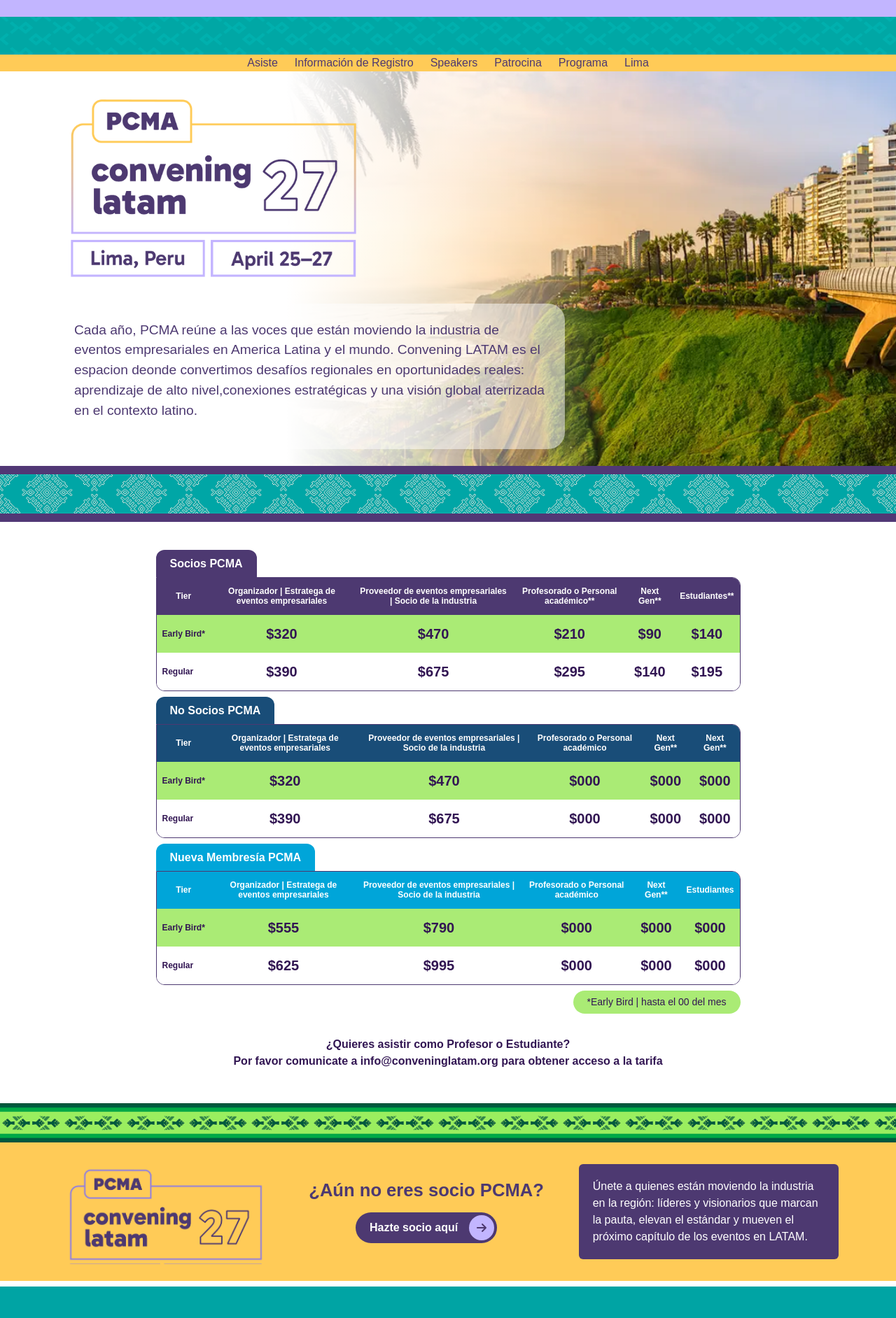
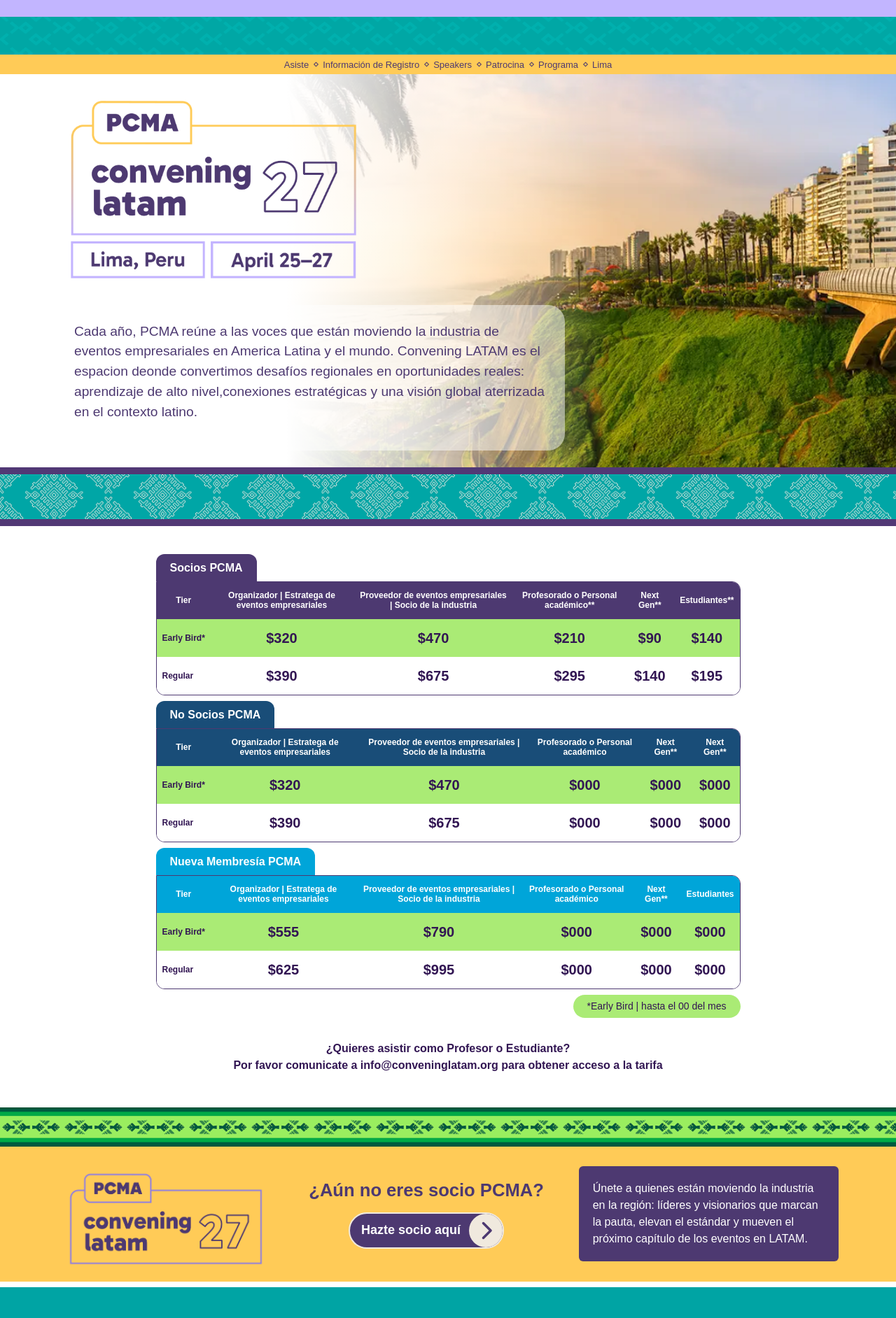
Before and after one commit to axel-rosas/convening-latam-27, a React (Vite) app: page / in a window 1280 px wide. Shown: the top 1884 px of the page at 70% size. Built offline with nearby package versions, Linux system fonts and the light colour scheme; a web font is replaced by a local one.

Commit message:
style: polish navigation partners and decorative elements

```diff
--- a/src/components/Divider/DividerB.module.css
+++ b/src/components/Divider/DividerB.module.css
@@ -3,12 +3,12 @@
 }
 .divider__border {
   width: 100%;
-  height: 12px;
+  height: 10px;
   background: #513875;
 }
 .divider__center {
   width: 100%;
-  height: 56px;
+  height: 64px;
   background: url(../../assets/images/decorative/divider-2.png) repeat-x scroll
     left center;
   background-size: contain;
--- a/src/components/Header/Header.module.css
+++ b/src/components/Header/Header.module.css
@@ -18,12 +18,40 @@
 }
 .navigation {
   background: #ffcb57;
+  padding-block: 0.125rem;
+}
+.navItems > div {
+  position: relative;
+  padding-inline: 0.75rem;
+}
+.navItems > div + div::before {
+  position: absolute;
+  top: 50%;
+  left: -2px;
+  width: 5px;
+  height: 5px;
+  border: 1px solid #4d3971;
+  transform: translateY(-50%) rotate(45deg);
+  content: "";
+  pointer-events: none;
 }
 .nav__item {
   text-decoration: none;
   color: #4d3971;
   font-weight: 500;
+  font-size: 0.875rem;
+  line-height: 1.5;
   transition: color ease-in-out 0.2s;
+}
+
+@media (min-width: 992px) {
+  .nav__item {
+    font-size: 0.8125rem;
+  }
+
+  .navItems > div {
+    padding-inline: 0.625rem;
+  }
 }
 .nav__item:hover {
   color: #00a4a4;
--- a/src/components/Header/Header.tsx
+++ b/src/components/Header/Header.tsx
@@ -28,7 +28,7 @@ const Header = () => {
       <div className={styles.divider}></div>
       <nav className={styles.navigation} aria-label="Navegación principal">
         <div className="container-fluid container-md">
-          <div className="row justify-content-center">
+          <div className={`row justify-content-center ${styles.navItems}`}>
             <div className="col-auto text-center">
               <span aria-disabled="true" className={styles.nav__item}>
                 Asiste
--- a/src/components/LogoGrid/LogoGrid.module.css
+++ b/src/components/LogoGrid/LogoGrid.module.css
@@ -1,5 +1,5 @@
 .panel {
-  width: min(100%, 780px);
+  width: min(100%, var(--logo-panel-width, 780px));
   margin-inline: auto;
   padding: 1rem;
   background: #fff;
@@ -31,9 +31,24 @@
   display: block;
   width: 100%;
   height: 100%;
+  max-width: 130px;
+  max-height: 72px;
+  object-fit: contain;
+}
+
+.featured img {
   max-width: 150px;
-  max-height: 80px;
-  object-fit: contain;
+  max-height: 90px;
+}
+
+.item img[src*="procolombia-logo"],
+.item img[src*="mdc-logo"] {
+  max-width: 115px;
+}
+
+.item img[src*="a3-logo"] {
+  max-width: 100px;
+  max-height: 64px;
 }
 
 @media (min-width: 576px) {
--- a/src/components/MembershipBanner/MembershipBanner.module.css
+++ b/src/components/MembershipBanner/MembershipBanner.module.css
@@ -12,7 +12,7 @@
 }
 
 .brand {
-  aspect-ratio: 2 / 1;
+  aspect-ratio: 2.06 / 1;
   overflow: hidden;
   width: min(100%, 300px);
   margin-inline: auto;
@@ -37,10 +37,11 @@
 
 .link {
   display: inline-flex;
-  gap: 1rem;
+  gap: 0.75rem;
   align-items: center;
   min-height: 44px;
-  padding: 0.25rem 0.25rem 0.25rem 1.25rem;
+  padding: 0 0 0 1rem;
+  border: 2px solid #f0e9de;
   border-radius: 100px;
   background: #4d3971;
   color: #fff;
@@ -52,10 +53,12 @@
   display: grid;
   width: 36px;
   height: 36px;
+  flex: 0 0 36px;
   place-items: center;
   border-radius: 50%;
-  background: #c2b5ff;
+  background: #f0e9de;
   color: #4d3971;
+  font-size: 1.25rem;
 }
 
 .link:hover {
@@ -87,4 +90,15 @@
     width: 100%;
     max-width: 300px;
   }
+
+  .link {
+    font-size: 1.125rem;
+  }
+
+  .arrow {
+    width: 48px;
+    height: 48px;
+    flex-basis: 48px;
+    font-size: 1.75rem;
+  }
 }
--- a/src/components/MembershipBanner/MembershipBanner.tsx
+++ b/src/components/MembershipBanner/MembershipBanner.tsx
@@ -1,4 +1,4 @@
-import { FaArrowRight } from "react-icons/fa6";
+import { FaChevronRight } from "react-icons/fa6";
 import logo from "../../assets/images/branding/logo-3.png";
 import styles from "./MembershipBanner.module.css";
 
@@ -13,7 +13,7 @@ const MembershipBanner = () => {
           <h2 id="membership-title">¿Aún no eres socio PCMA?</h2>
           <a className={styles.link} href="#pricing">
             Hazte socio aquí
-            <span className={styles.arrow} aria-hidden="true"><FaArrowRight /></span>
+            <span className={styles.arrow} aria-hidden="true"><FaChevronRight /></span>
           </a>
         </div>
         <p className={styles.description}>
--- a/src/components/Partners/Partners.module.css
+++ b/src/components/Partners/Partners.module.css
@@ -4,13 +4,25 @@
 }
 
 .message {
-  padding-block: 1.5rem;
+  padding-block: 1.25rem;
   background: #500e43;
   color: #f3e7e2;
   font-size: 1rem;
   font-weight: 700;
   line-height: 1.3;
   text-align: center;
+}
+
+.sponsorsGrid {
+  --logo-panel-width: 840px;
+}
+
+.association {
+  --logo-panel-width: 760px;
+}
+
+.media {
+  --logo-panel-width: 740px;
 }
 
 .message p {
@@ -53,8 +65,8 @@
 
 @media (min-width: 768px) {
   .message {
-    padding-block: 2rem;
-    font-size: 1.125rem;
+    padding-block: 1.75rem;
+    font-size: 1rem;
   }
 
   .lineBreak {
--- a/src/components/Partners/Partners.tsx
+++ b/src/components/Partners/Partners.tsx
@@ -22,12 +22,12 @@ const Partners = () => {
           <img className={styles.logo} src={logo} alt="PCMA Convening LATAM 27, Lima, Perú, April 25–27" />
           <h2 id="sponsors-title">Es presentado gracias a:</h2>
         </div>
-        <div className="container">
+        <div className={`container ${styles.sponsorsGrid}`}>
           <LogoGrid logos={sponsors} featuredLogos={featuredSponsors} label="Sponsors" />
         </div>
       </section>
       {partnerGroups.map((group) => (
-        <section key={group.id} aria-labelledby={`${group.id}-title`}>
+        <section key={group.id} className={group.id === "association-partners" ? styles.association : styles.media} aria-labelledby={`${group.id}-title`}>
           <h2 id={`${group.id}-title`} className={styles.groupTitle}>{group.title}</h2>
           <div className="container">
             <LogoGrid logos={group.logos} label={group.title} />
--- a/src/components/SpeakerCard/SpeakerCard.module.css
+++ b/src/components/SpeakerCard/SpeakerCard.module.css
@@ -27,8 +27,12 @@
   position: absolute;
   z-index: -1;
   background: var(--pattern-color);
-  mask: url("../../assets/images/decorative/pattern-purple.png") no-repeat center / contain;
-  filter: drop-shadow(1px 0 var(--pattern-color)) drop-shadow(-1px 0 var(--pattern-color)) drop-shadow(0 1px var(--pattern-color));
+  --pattern-mask: url("../../assets/images/decorative/pattern-purple.png");
+  /* Overlay offsets of the same mask to strengthen its existing strokes. */
+  mask-image: var(--pattern-mask), var(--pattern-mask), var(--pattern-mask), var(--pattern-mask), var(--pattern-mask);
+  mask-position: center, calc(50% - 1px) center, calc(50% + 1px) center, center calc(50% - 1px), center calc(50% + 1px);
+  mask-size: contain;
+  mask-repeat: no-repeat;
   content: "";
   pointer-events: none;
 }
```
